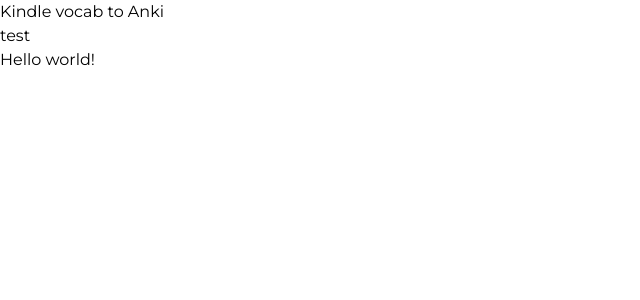
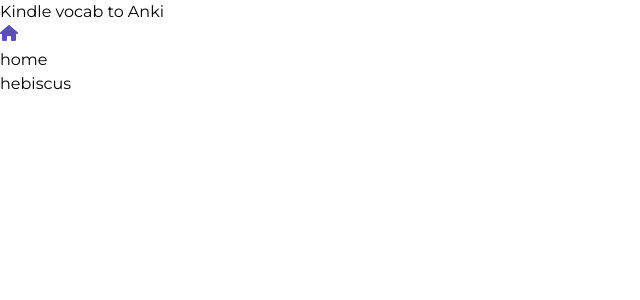
Before and after one commit to hebiscus/KindleVocabToAnki, a React (Vite) app in the folder frontend/: page / in a window 1280 px wide. Shown: the top 300 px of the page, without its empty margins (0-640 px from the left). Built offline with nearby package versions, Linux system fonts and the light colour scheme; the HTML template or start-up script is replaced by a standard one.

Commit message:
git add main layout basic styling

```diff
--- a/frontend/src/App.tsx
+++ b/frontend/src/App.tsx
@@ -1,15 +1,20 @@
+import { useState } from 'react'
 import './App.css'
+import Footer from './components/footer'
 import Navbar from './components/navbar'
+import Homepage from './components/homepage'
+import InfoPage from './components/info'
 
 function App() {
+  const [homepage, setHomepage] = useState(true)
+
+  const showHomepage = () => setHomepage(!homepage)
 
   return (
     <>
-    <Navbar />
-    <h1 className="text-3xl font-bold underline text-red-500">
-      <div className="bg-black">test</div>
-      Hello world!
-    </h1>
+      <Navbar showHomepage={showHomepage} homepage={homepage}/>
+      {homepage ? <Homepage /> : <InfoPage />}
+      <Footer />
     </>
   )
 }
--- /dev/null
+++ b/frontend/src/components/footer.tsx
@@ -0,0 +1,10 @@
+
+function Footer() {
+    return (
+        <footer>
+            <span>hebiscus</span>
+        </footer>
+    )
+}
+
+export default Footer;
--- a/frontend/src/components/homepage.tsx
+++ b/frontend/src/components/homepage.tsx
@@ -0,0 +1,8 @@
+
+function Homepage() {
+    return (
+        <div>home</div>
+    )
+}
+
+export default Homepage;
--- a/frontend/src/components/info.tsx
+++ b/frontend/src/components/info.tsx
@@ -0,0 +1,8 @@
+
+function InfoPage() {
+    return (
+        <div>info</div>
+    )
+}
+
+export default InfoPage;
--- a/frontend/src/components/navbar.tsx
+++ b/frontend/src/components/navbar.tsx
@@ -1,8 +1,22 @@
+interface NavbarProps {
+    showHomepage: () => void
+    homepage: boolean
+}
 
-function Navbar() {
+function Navbar({showHomepage, homepage}: NavbarProps) {
+    const infoIcon = (<svg className="h-9" xmlns="http://www.w3.org/2000/svg" height="1em" viewBox="0 0 512 512" fill="#5D50B3">
+                    <path d="M256 512A256 256 0 1 0 256 0a256 256 0 1 0 0 512zM216 336h24V272H216c-13.3 0-24-10.7-24-24s10.7-24 24-24h48c13.3 0 24 10.7 24 24v88h8c13.3 0 24 10.7 24 24s-10.7 24-24 24H216c-13.3 0-24-10.7-24-24s10.7-24 24-24zm40-208a32 32 0 1 1 0 64 32 32 0 1 1 0-64z"/>
+                    </svg>)
+    const homeIcon = (<svg className="h-9" xmlns="http://www.w3.org/2000/svg" height="1em" viewBox="0 0 576 512" fill="#5D50B3">
+                    <path d="M575.8 255.5c0 18-15 32.1-32 32.1h-32l.7 160.2c0 2.7-.2 5.4-.5 8.1V472c0 22.1-17.9 40-40 40H456c-1.1 0-2.2 0-3.3-.1c-1.4 .1-2.8 .1-4.2 .1H416 392c-22.1 0-40-17.9-40-40V448 384c0-17.7-14.3-32-32-32H256c-17.7 0-32 14.3-32 32v64 24c0 22.1-17.9 40-40 40H160 128.1c-1.5 0-3-.1-4.5-.2c-1.2 .1-2.4 .2-3.6 .2H104c-22.1 0-40-17.9-40-40V360c0-.9 0-1.9 .1-2.8V287.6H32c-18 0-32-14-32-32.1c0-9 3-17 10-24L266.4 8c7-7 15-8 22-8s15 2 21 7L564.8 231.5c8 7 12 15 11 24z"/>
+                    </svg>)
+
     return (
-        <nav>
-            <h1 className="text-red-500">Kindle vocab to Anki</h1>
+        <nav className="flex justify-between mx-8 my-4">
+            <h1 className="text-4xl">Kindle vocab to Anki</h1>
+            <button onClick={showHomepage}>
+            {homepage ? homeIcon : infoIcon}
+            </button>
         </nav>
     )
 }
```
